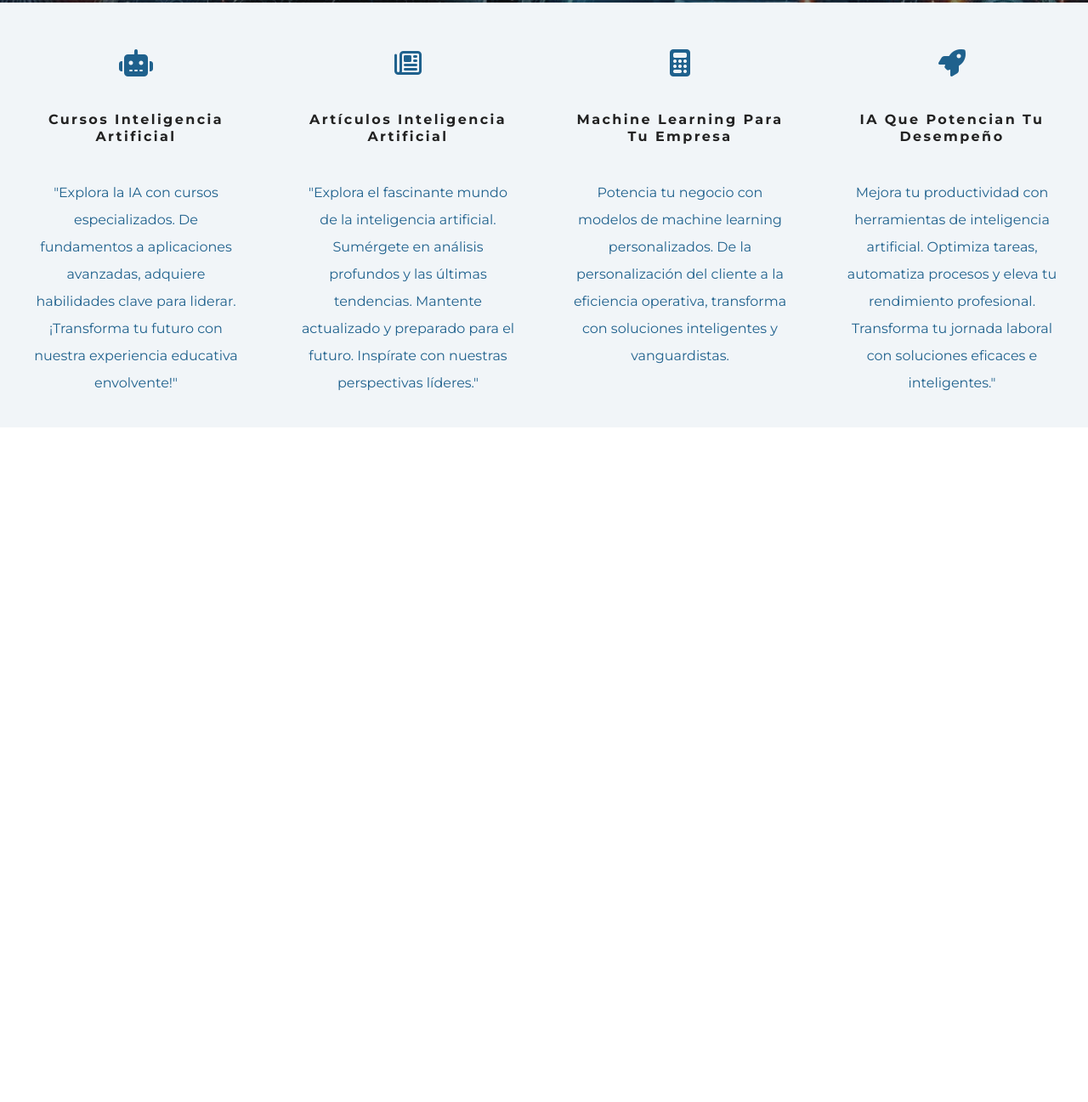
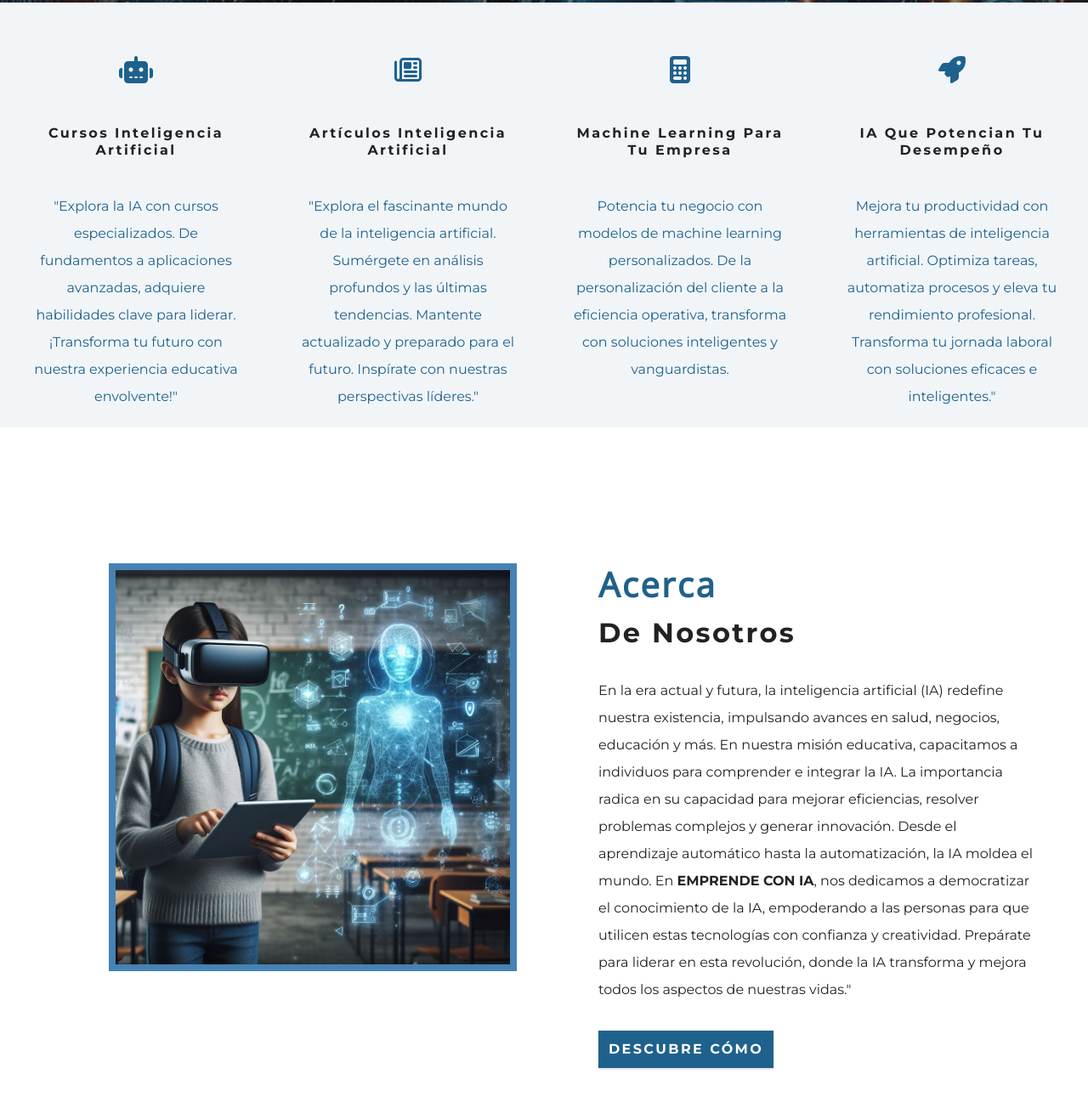
Before and after one commit to MiguelProgrammer1405/Artificial-Inteligence-page, a plain HTML site: page index.html in a window 1280 px wide. Shown: the part 797-2094 px from the top of the page at 85% size. Before the commit the page ends 1300 px from the top, so only its background shows below. Drawn offline with nearby package versions, Linux system fonts and the light colour scheme.

Commit message:
versoin-3 about section added

```diff
--- a/index.html
+++ b/index.html
@@ -78,5 +78,41 @@
       </div>
       <!-- end of service four -->
     </div>
+    <!-- end of service section -->
+    <!-- about section -->
+    <section>
+      <div class="section-center clearfix">
+        <!-- about img -->
+        <article class="about-img">
+          <div class="img-container">
+            <img src="./images/about-img.jpg" class="about-picture" alt="" />
+          </div>
+        </article>
+        <!-- about info -->
+        <article class="about-info">
+          <!-- section title -->
+          <div class="section-title">
+            <h2>acerca</h2>
+            <h3>de nosotros</h3>
+          </div>
+          <!-- end of section title -->
+          <p class="about-text">
+            En la era actual y futura, la inteligencia artificial (IA) redefine
+            nuestra existencia, impulsando avances en salud, negocios, educación
+            y más. En nuestra misión educativa, capacitamos a individuos para
+            comprender e integrar la IA. La importancia radica en su capacidad
+            para mejorar eficiencias, resolver problemas complejos y generar
+            innovación. Desde el aprendizaje automático hasta la automatización,
+            la IA moldea el mundo. En <span> emprende con IA</span>, nos
+            dedicamos a democratizar el conocimiento de la IA, empoderando a las
+            personas para que utilicen estas tecnologías con confianza y
+            creatividad. Prepárate para liderar en esta revolución, donde la IA
+            transforma y mejora todos los aspectos de nuestras vidas."
+          </p>
+          <a href="#" class="btn">descubre cómo</a>
+        </article>
+      </div>
+    </section>
+    <!-- end of about section -->
   </body>
 </html>
--- a/main.css
+++ b/main.css
@@ -46,7 +46,7 @@ body {
   font-family: var(--ff-primary);
   background: var(--white);
   color: var(--black);
-  line-height: 1.5;
+  line-height: 2;
   font-size: 0.875rem;
 }
 
@@ -148,26 +148,36 @@ p {
 
 .section-title {
   margin-bottom: 2rem;
+  /* border: 2px solid blue; */
+}
+
+.section-title h2 {
+  color: var(--clr-primary);
+  font-family: var(--ff-secondary);
+}
+.section-title h3 {
+  color: var(--black);
+  font-family: var(--ff-primary);
 }
 
 .section-center {
   padding: 4rem 0;
   width: 85vw;
-  margin: 0 auto;
-  max-width: 1170px;
+  margin: 2rem auto;
+  /* border: 2px solid blue; */
 }
 
 @media screen and (min-width: 992px) {
   .section-center {
-    width: 95vw;
-    padding: 4rem 1rem;
+    width: 90vw;
+    max-width: 1500px;
   }
 }
 
 .container {
   min-height: 100vh;
   background: linear-gradient(to right, rgba(0, 0, 0, 0.5), rgba(0, 0, 0, 0.5)),
-    url(./images/banner-img.jpg) center/cover no-repeat fixed;
+    url(./images/banner-img.jpg) center/cover no-repeat;
   position: relative;
 }
 
@@ -269,6 +279,53 @@ services
 
 /*
 =============
-end of services
+About section
 =============
 */
+
+.img-container {
+  border: 0.5rem solid var(--metal-blue);
+  max-width: 30rem;
+  background: var(--clr-primary);
+  /* extra stuff */
+  overflow: hidden;
+}
+
+.about-picture {
+  transition: var(--transition);
+}
+
+.img-container:hover .about-picture {
+  transform: scale(1.2);
+  opacity: 0.5;
+}
+
+.about-img {
+  padding-left: 4rem;
+  /* border: 2px solid blue; */
+}
+
+.about-img,
+.about-info {
+  margin: 2rem 0;
+  padding: 2rem 0;
+}
+
+.about-text {
+  margin-bottom: 2rem;
+}
+
+@media screen and (min-width: 992px) {
+  .about-img,
+  .about-info {
+    float: left;
+    width: calc(50% - 4rem);
+    /* border: 2px solid blue; */
+    margin-left: 4rem;
+  }
+}
+
+.about-text span {
+  font-weight: 700;
+  text-transform: uppercase;
+}
```
Also changed, not shown: images/about-img.jpg (added).
